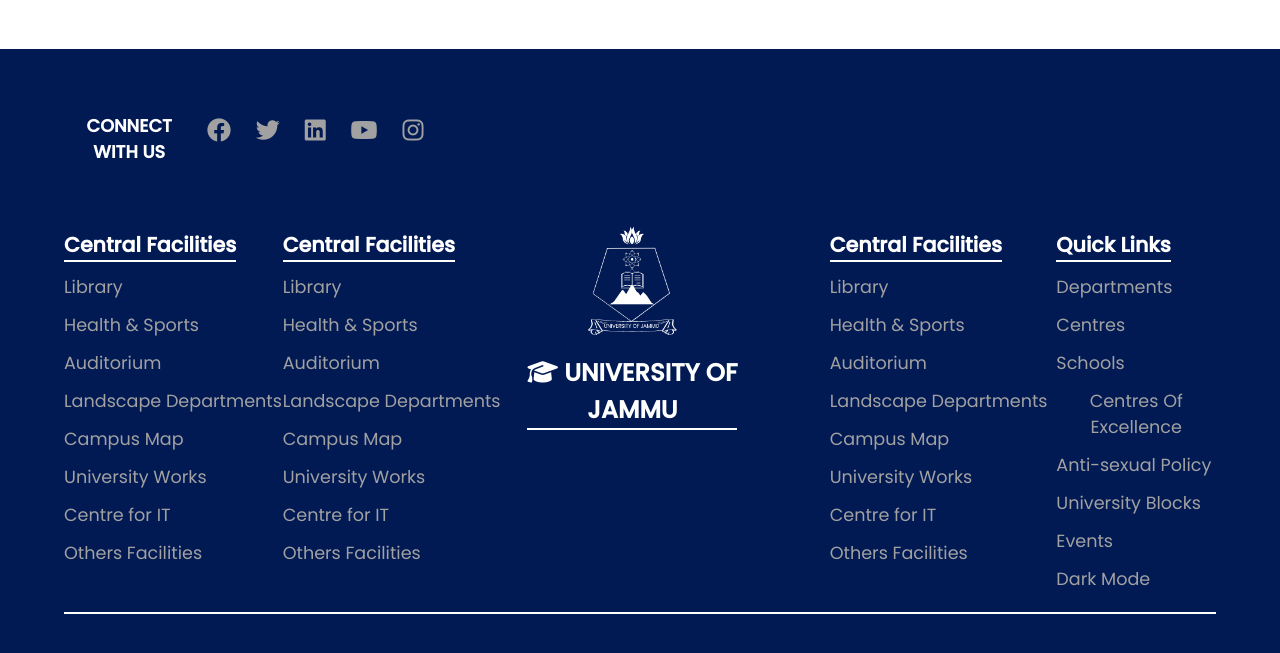
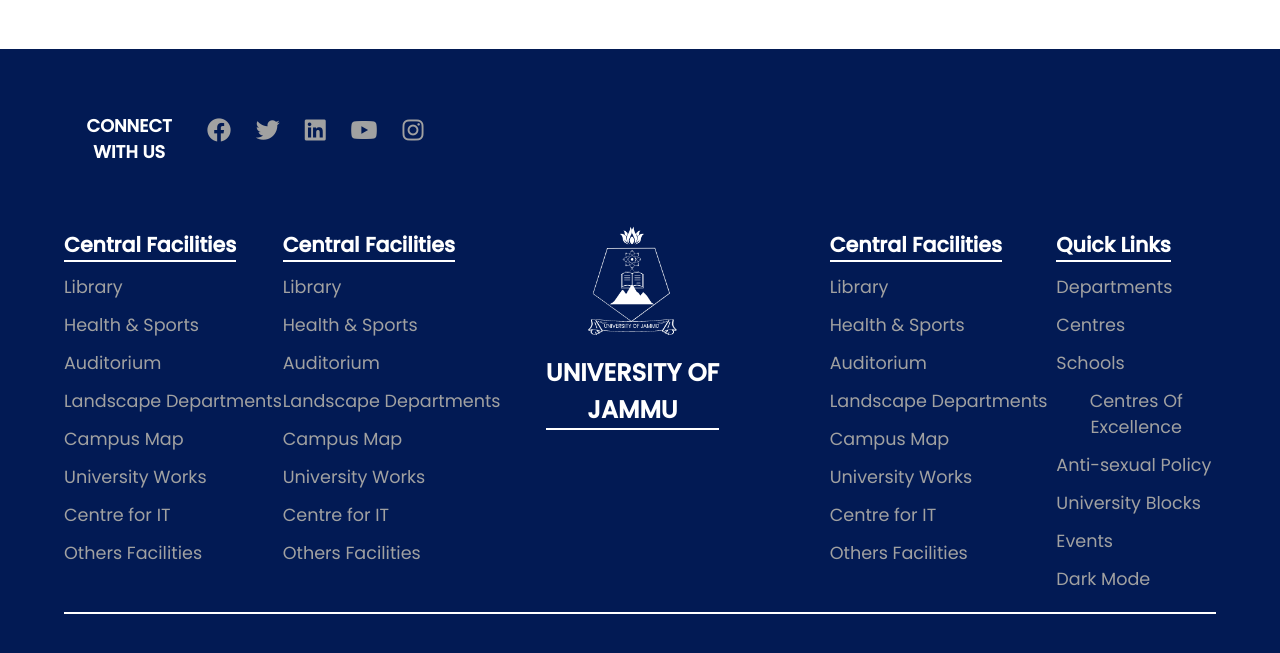
Before and after one commit to DineshwarSingh420/JUwebsite2, a plain HTML site: page index.html in a window 1280 px wide. Shown: the part 2139-2792 px from the top of the page. Drawn offline with nearby package versions, Linux system fonts and the light colour scheme; no server answers.

Commit message:
remove hat in footer

```diff
--- a/index.html
+++ b/index.html
@@ -264,7 +264,7 @@
         <div class="nav-logo"><a href="#"><img class="nav-logo-img" src="./img/LogoMakr-9QLm5q (1).png"></a></div>
 
         <div class="info">
-          <h3><i class="fa-solid fa-graduation-cap"></i> UNIVERSITY OF <br> JAMMU</h3>
+          <h3> UNIVERSITY OF <br> JAMMU</h3>
         </div>
 
         <!-- <div class="info2">
```
